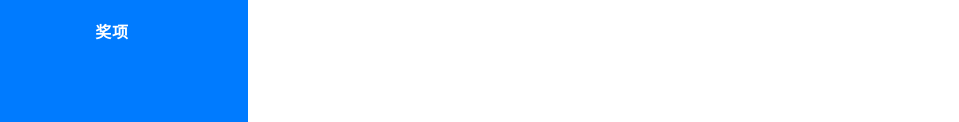
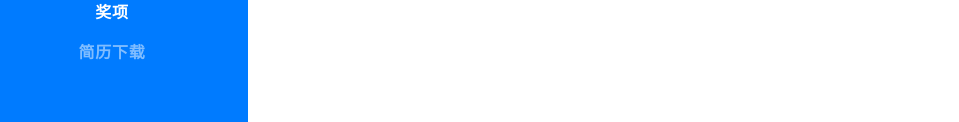
Before and after one commit to Kylin93CN/my-cv, a website with bundled scripts: page index.html in a window 1280 px wide. Shown: the part 560-682 px from the top of the page, without its empty margins (24-983 px from the left). Built offline with nearby package versions, Linux system fonts and the light colour scheme; a web font is replaced by a local one.

Commit message:
更新简历下载

```diff
--- a/index.html
+++ b/index.html
@@ -54,6 +54,9 @@
         </li>
         <li class="nav-item">
           <a class="nav-link js-scroll-trigger" href="#awards">奖项</a>
+        </li>
+        <li class="nav-item">
+          <a class="nav-link js-scroll-trigger" href="https://media.lvxiang.site/file/吕祥的简历.pdf">简历下载</a>
         </li>
       </ul>
     </div>
```
